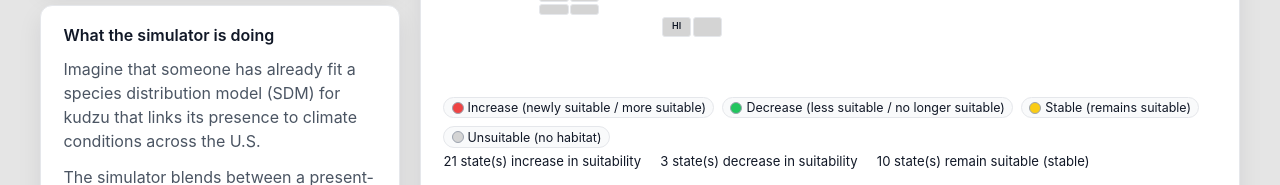
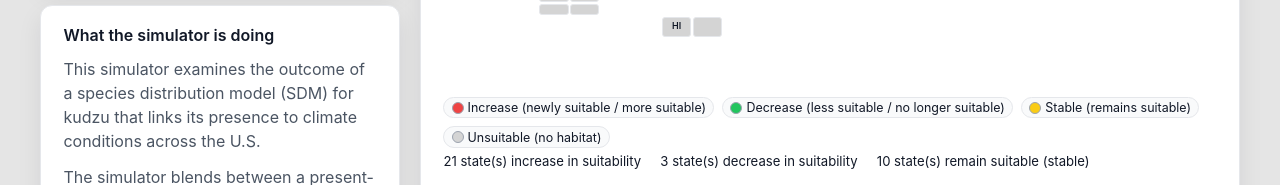
Before and after one commit to blainegriffen/Kudzu-species-distribution-with-climate-change, a plain HTML site: page index.html in a window 1280 px wide. Shown: the part 667-852 px from the top of the page. Drawn offline with nearby package versions, Linux system fonts and the light colour scheme.

Commit message:
Update index.html

```diff
--- a/index.html
+++ b/index.html
@@ -426,7 +426,7 @@
       <div class="card">
         <div class="card-title">What the simulator is doing</div>
         <p>
-          Imagine that someone has already fit a species distribution model (SDM) for kudzu that links
+          This simulator examines the outcome of a species distribution model (SDM) for kudzu that links
           its presence to climate conditions across the U.S.
         </p>
         <p>
```
